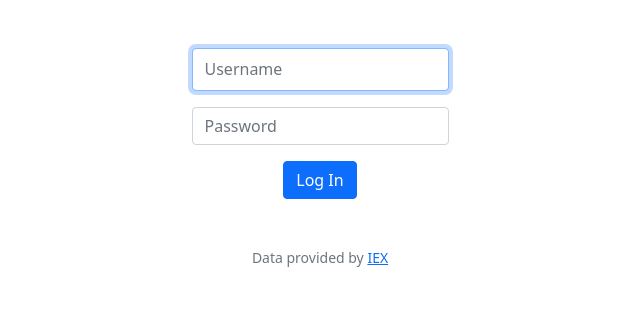
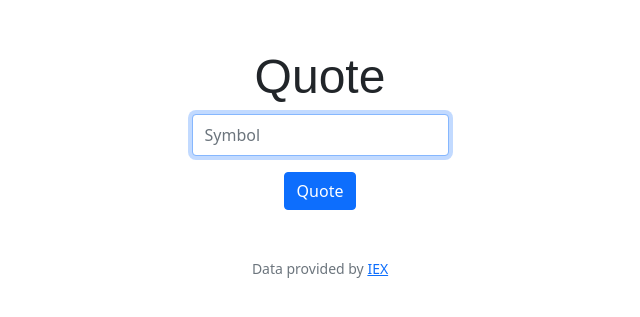
Before and after one commit to MaiMinhQuan/cs50-code, a Flask app: template finance/templates/quote.html in a window 1280 px wide. Shown: the part 66-383 px from the top of the page, without its empty margins (320-960 px from the left). Run offline with Flask 3, Linux system fonts and the light colour scheme; the template is opened without the code that fills it, so the values that code supplies are empty; some libraries are stand-ins or nearby versions.

Commit message:
Tue, Nov 21, 2023, 10:27 AM +07:00

```diff
--- a/finance/templates/quote.html
+++ b/finance/templates/quote.html
@@ -1,17 +1,15 @@
 {% extends "layout.html" %}
 
 {% block title %}
-    Log In
+    Quote
 {% endblock %}
 
 {% block main %}
-    <form action="/login" method="post">
+    <h1>Quote</h1>
+    <form action="/quote" method="post">
         <div class="mb-3">
-            <input autocomplete="off" autofocus class="form-control mx-auto w-auto" id="username" name="username" placeholder="Username" type="text">
+            <input autocomplete="off" autofocus class="form-control mx-auto w-auto" name="symbol" placeholder="Symbol" type="text">
         </div>
-        <div class="mb-3">
-            <input class="form-control mx-auto w-auto" id="password" name="password" placeholder="Password" type="password">
-        </div>
-        <button class="btn btn-primary" type="submit">Log In</button>
+        <button class="btn btn-primary" type="submit">Quote</button>
     </form>
 {% endblock %}
```
Also changed, not shown: finance/app.py (+7 -1 lines).
